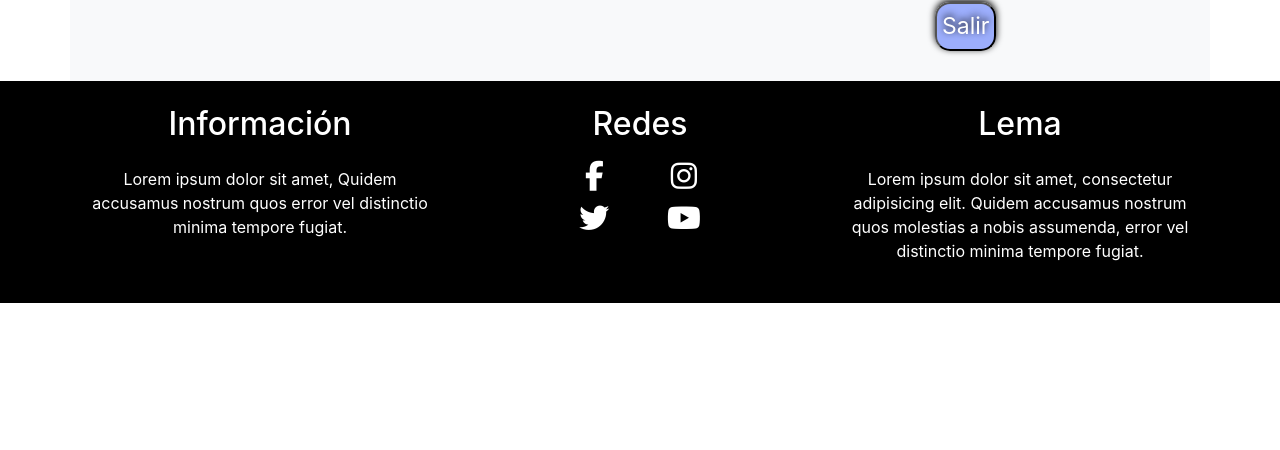
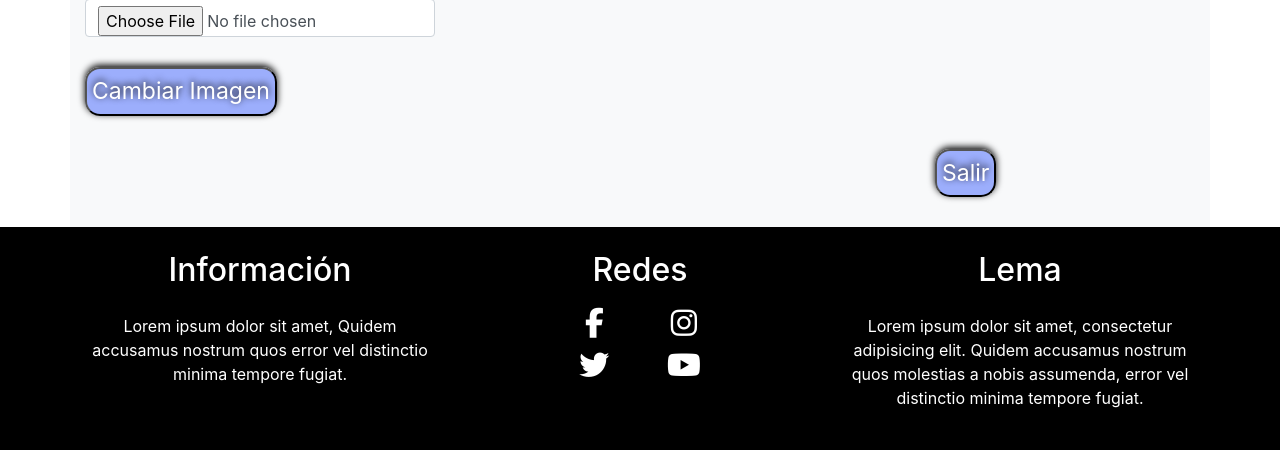
Before and after one commit to Gabs343/Products-Page, a PHP site: page /perfil in a window 1280 px wide; the page is wider, and only the part inside the window is pictured. Shown: the part 394-844 px from the top of that part. Before the commit the page ends 697 px from the top of that part, so only its background shows below. Run offline with PHP 8.4, Linux system fonts and the light colour scheme; the visitor is signed in with stand-in values (Sample User, id 1); data that the repository does not hold is empty; some libraries are stand-ins or nearby versions.

Commit message:
Ingresando el cambio de imagen dle perfil

```diff
--- a/view/perfil/index.php
+++ b/view/perfil/index.php
@@ -5,6 +5,10 @@
             <div class="col">
                 <h3 class="mb-3">Foto Perfil:</h3>
                 <img src="public/img/avatar/<?php echo $this->info["Imagen_Perfil"]?>" alt="Foto De Perfil" width="304" height="206">
+            <form action="<?php $_PHP_SELF;?>" method="POST" enctype="multipart/form-data">
+                <input type="file" class="form-control" placeholder="img" id="img" name="img">
+                <input class="sendForm" type="submit" name="sendImg" value="Cambiar Imagen">
+            </form>
             </div>
             <div class="col mt-5">
                 <div>
```
